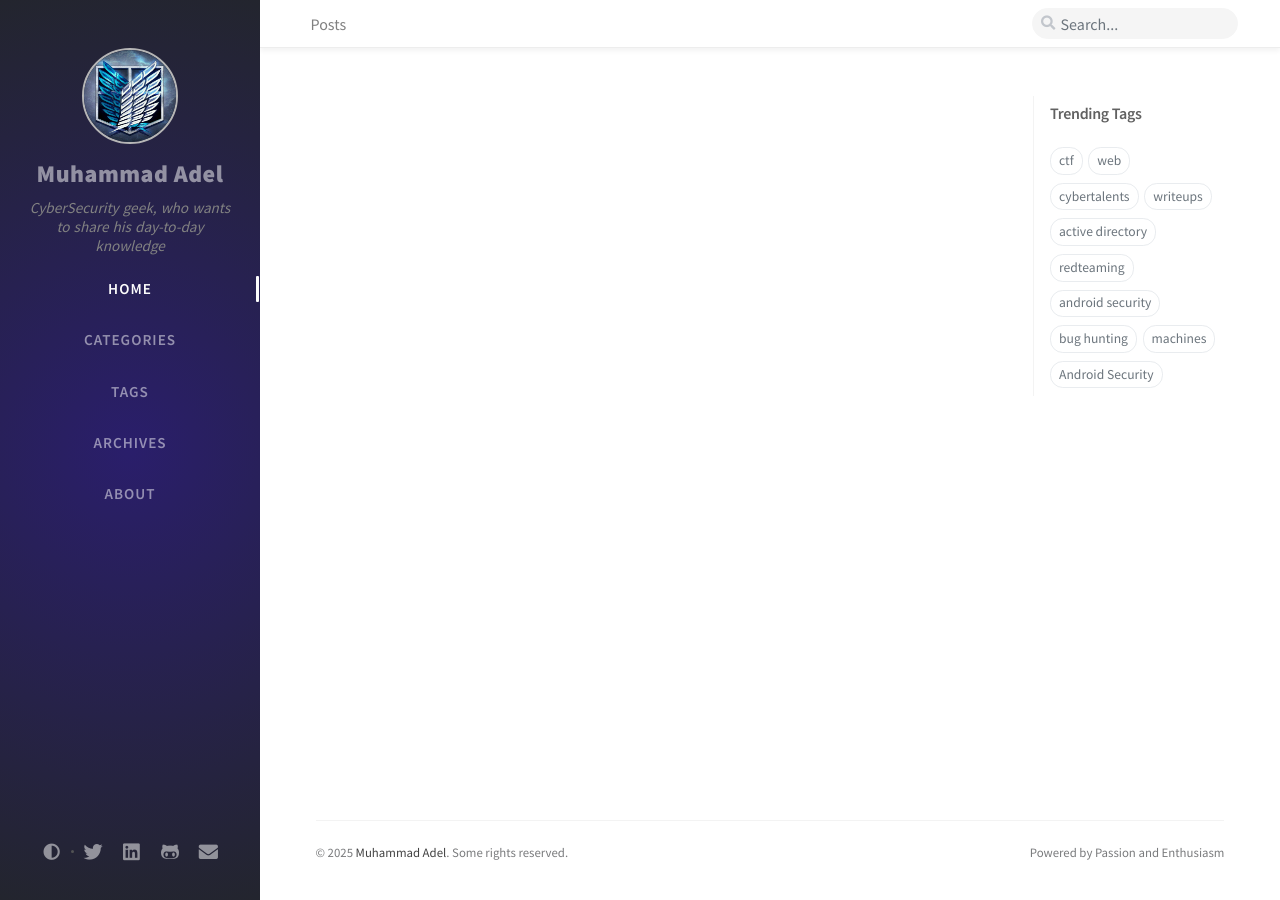
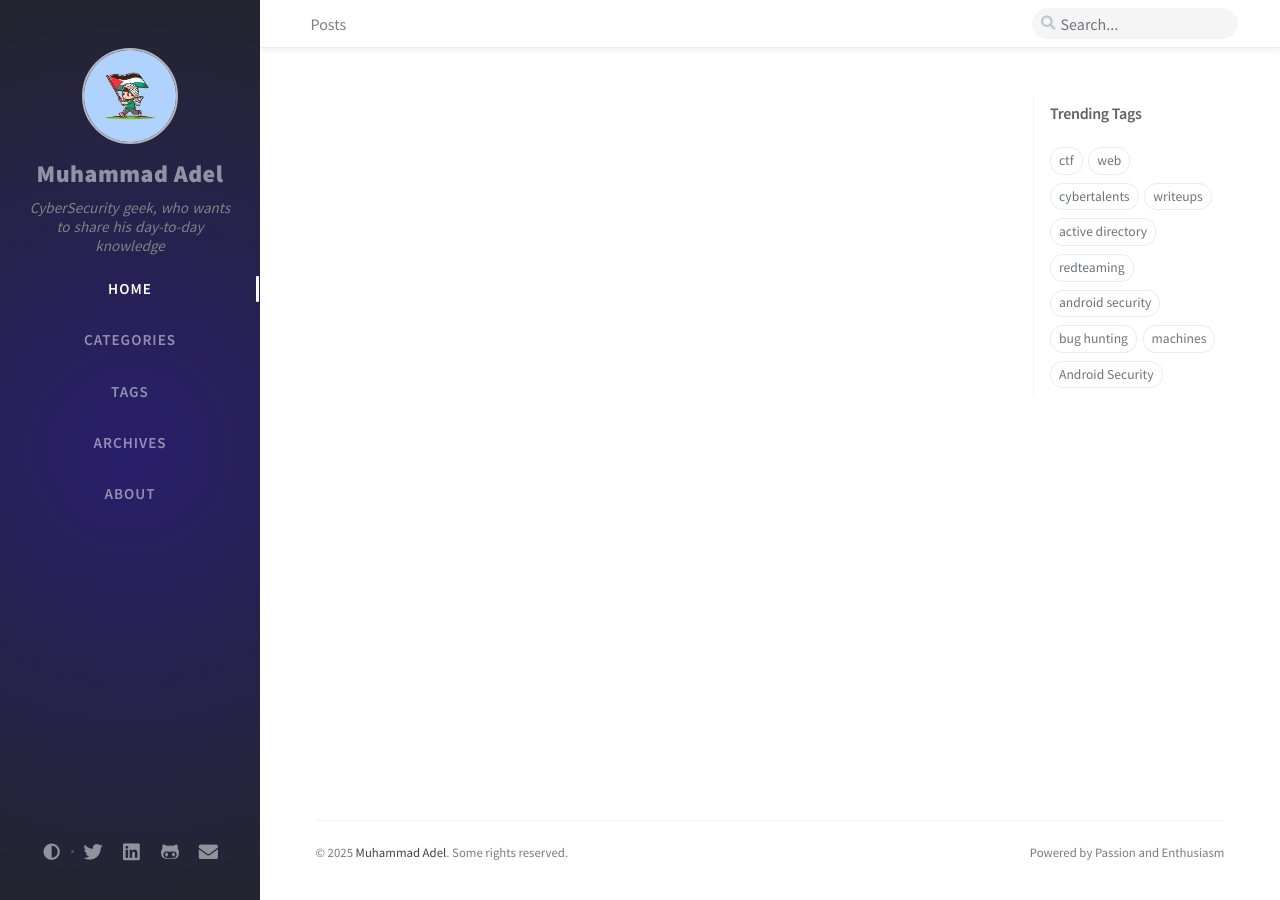
Before and after one commit to ItsFadinG/ItsFadinG.github.io, a Jekyll site: the page built from index.html, in a window 1280 px wide. Built offline with Jekyll 4.4.1, drawn with Linux system fonts in a browser that asks for light colours; nearby versions of some CDN libraries; comment, search, counter and statistics services are not loaded.

Commit message:
modified:   _config.yml 	deleted:    assets/img/Me.jpg 	new file:   assets/img/pal-avatar3.jpg

```diff
--- a/_config.yml
+++ b/_config.yml
@@ -77,7 +77,7 @@ theme_mode:   # [light|dark]
 img_cdn: ''
 
 # the avatar on sidebar, support local or CORS resources
-avatar: /assets/img/Mine.jpeg
+avatar: /assets/img/pal-avatar3.jpg
 
 # boolean type, the global switch for ToC in posts.
 toc:
```
Also changed, not shown: assets/img/Me.jpg (deleted), assets/img/pal-avatar3.jpg (added).
